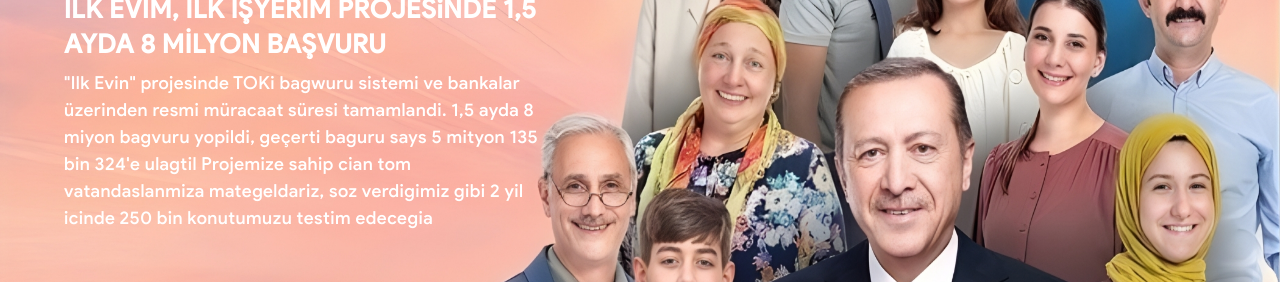
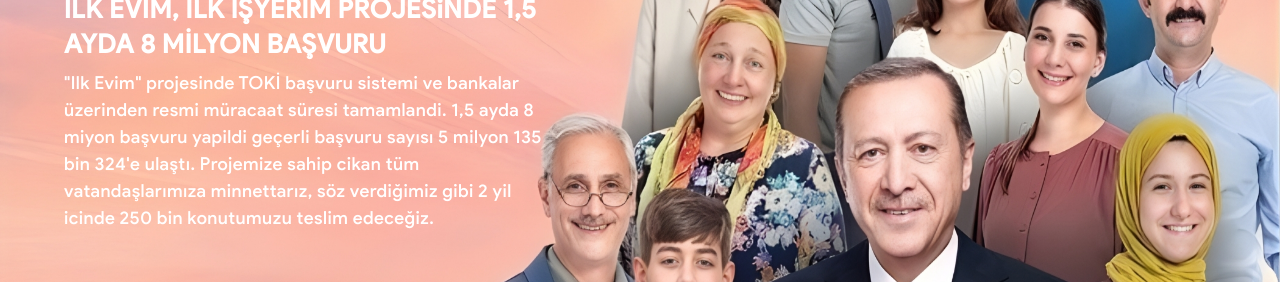
Before and after one commit to mvltylmz3169-oss/toki, a Next.js app: page / in a window 1280 px wide. Shown: the part 276-558 px from the top of the page. Built offline with nearby package versions, Linux system fonts and the light colour scheme.

Commit message:
bug fixed

```diff
--- a/src/app/page.js
+++ b/src/app/page.js
@@ -206,7 +206,7 @@
                <div data-aos-duration="700" data-aos="fade-up"  className="bg-gradient-to-r from-red-600 to-transparent pl-5 py-3 pr-26 rounded-lg w-fit  ">  <h1 className="tracking-wide text-white font-bold  md:text-[26px] text-xl">TEŞEKKÜR EDERİZ</h1> </div>
              </div>
              <h1 data-aos-duration="900" data-aos="fade-up" className="tracking-wide font-bold text-white md:text-[26px] text-2xl md:w-[480px]">İLK EVİM, İLK İŞYERİM PROJESiNDE   1,5 AYDA 8 MİLYON BAŞVURU</h1>
-             <p data-aos-duration="1100" data-aos="fade-up" className="tracking-wide  text-white text-[18px] md:w-[480px]">"Ilk Evin" projesinde TOKi bagwuru sistemi ve bankalar üzerinden resmi müracaat süresi tamamlandi. 1,5 ayda 8 miyon bagvuru yopildi, geçerti baguru says 5 mityon 135 bin 324'e ulagtil Projemize sahip cian tom vatandaslanmiza mategeldariz, soz verdigimiz gibi 2 yil icinde 250 bin konutumuzu testim edecegia</p>
+             <p data-aos-duration="1100" data-aos="fade-up" className="tracking-wide  text-white text-[18px] md:w-[480px]">"Ilk Evim" projesinde TOKİ başvuru sistemi ve bankalar üzerinden resmi müracaat süresi tamamlandi. 1,5 ayda 8 miyon başvuru yapildi geçerli başvuru sayısı 5 milyon 135 bin 324'e ulaştı. Projemize sahip cikan tüm vatandaşlarımıza minnettarız, söz verdiğimiz gibi 2 yil icinde 250 bin konutumuzu teslim edeceğiz.</p>
 
         <div className="absolute md:bottom-10 bottom-5 md:right-10  bg-white rounded-xl shadow-2xl md:p-6 p-3 flex items-center gap-4 max-w-md border border-gray-100">
           <div className="shrink-0">
```
